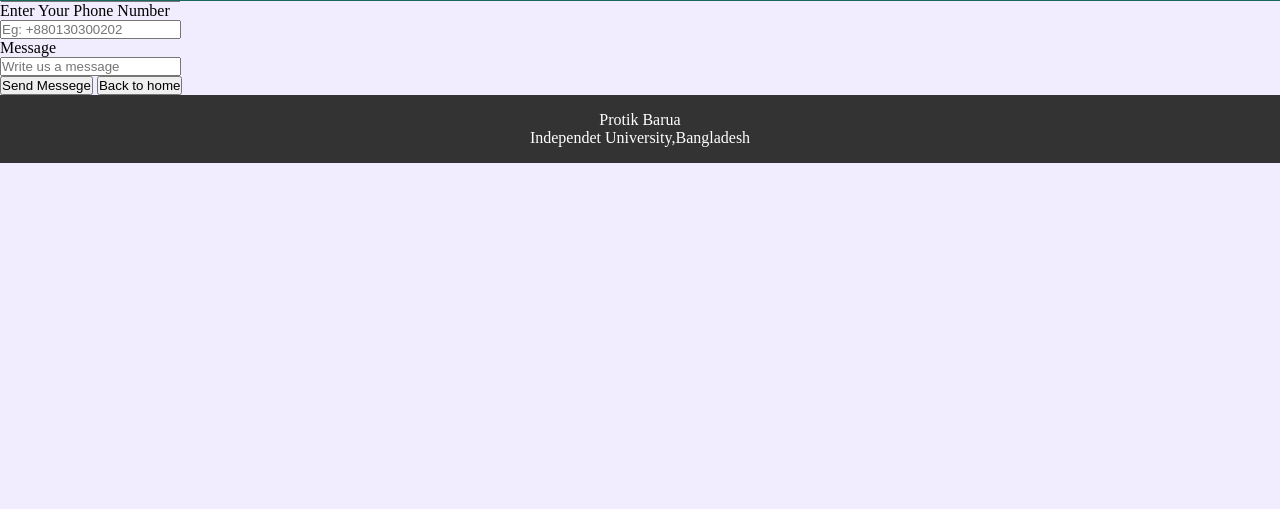
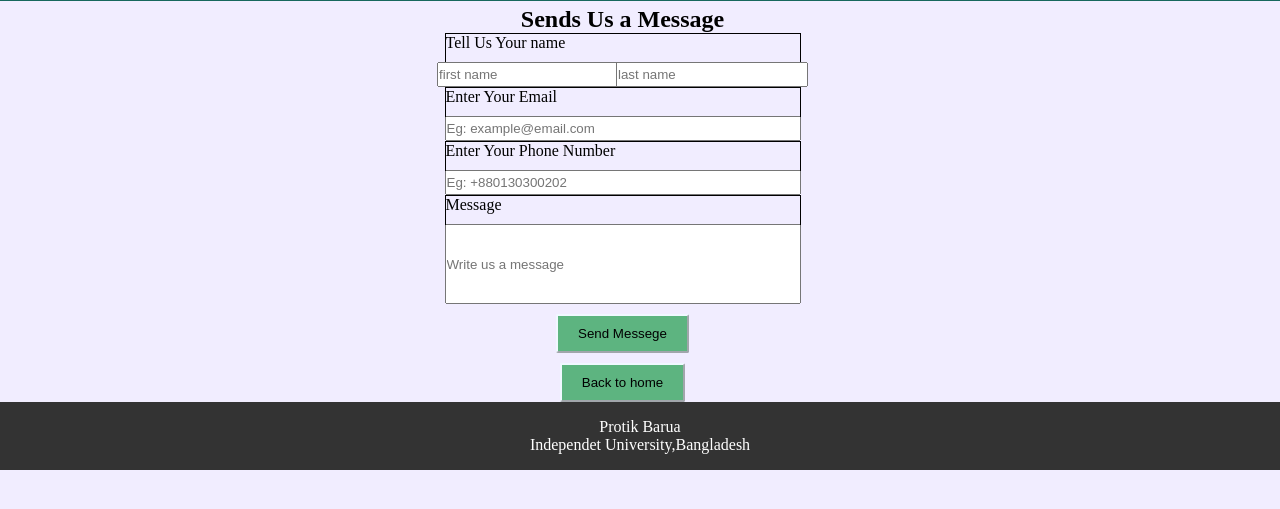
Before and after one commit to Protik234972/MID, a plain HTML site: page contact.html in a window 1280 px wide. Shown: the part 99-608 px from the top of the page. Drawn offline with Linux system fonts and the light colour scheme; a web font is replaced by a local one.

Commit message:
updated css for contact

```diff
--- a/style.css
+++ b/style.css
@@ -106,3 +106,83 @@
     width: 80%;
     margin-left: 30px;
   }
+
+/* contact */
+
+.contact{
+
+    display: flex;
+    flex-direction: column;
+    flex: 1;
+    align-items: center;
+    margin-right: 35px;
+    margin-top: 105px;
+
+  }
+
+  .name{
+    border: 1px solid black;
+    margin-bottom: -1px;
+    width: 356px;
+    height: 30px;
+  }
+  .lname{
+    margin-left: -2px;
+    height: 25px;
+    width: 192px;
+  }
+
+  .fullname{
+    display: flex;
+    flex-direction: row;
+
+  }
+
+  .emaddress{
+    border: 1px solid black;
+    margin-bottom: 0;
+    width: 356px;
+    height: 30px;
+  }
+  .emailid{
+    display: flex;
+    width: 356px;
+    height: 25px;
+    margin-top: -1px;
+  }
+
+  .phonenumber{
+    border: 1px solid black;
+    margin-bottom: 0;
+    width: 356px;
+    height: 30px;
+  }
+  .phone{
+    display: flex;
+    width: 356px;
+    height: 25px;
+    margin-top: -1px;
+  }
+
+  .messager_r{
+    border: 1px solid black;
+    margin-bottom: 0;
+    width: 356px;
+    height: 30px;
+  }
+  .messager_l{
+    display: flex;
+    width: 356px;
+    height: 80px;
+    margin-top: -1px;
+  }
+  .btn{
+    background-color: rgb(93, 180, 128);
+    padding-right: 20px;
+    padding-left: 20px;
+    padding-top: 10px;
+    padding-bottom: 10px;
+    margin-top: 10px;
+    border-color: aliceblue;
+    border-radius: 2px;
+  }
```
